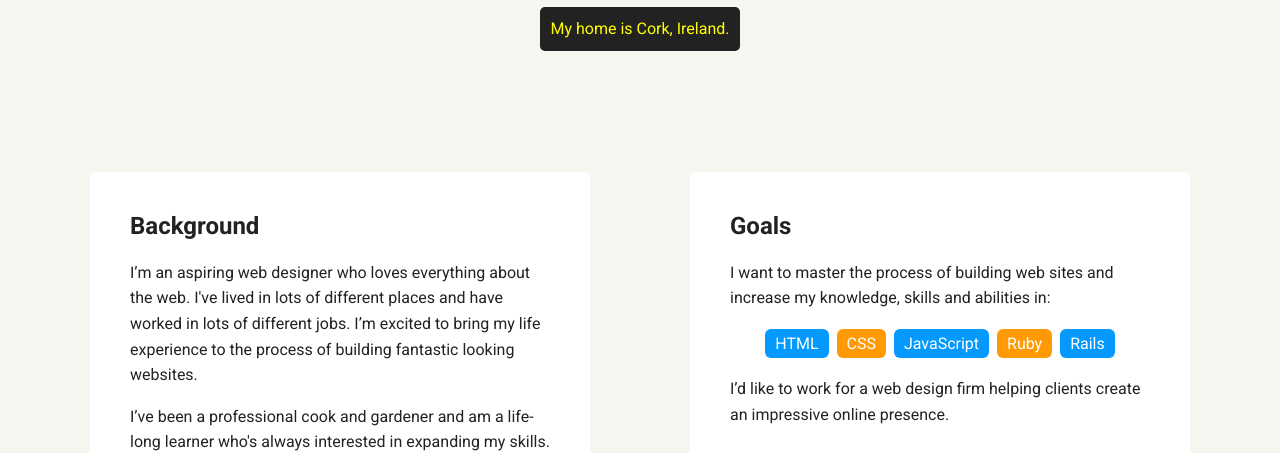
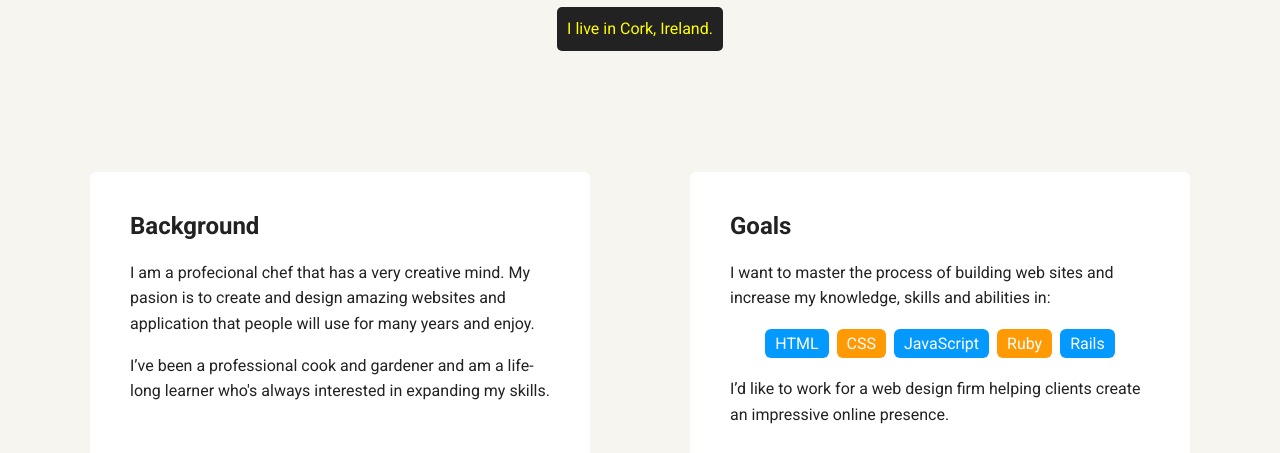
Before and after one commit to peterhicks1988/portfolio_update_v1, a plain HTML site: page portfolio_update_v1/index.html in a window 1280 px wide. Shown: the part 348-801 px from the top of the page. Drawn offline with Linux system fonts and the light colour scheme; a web font is replaced by a local one.

Commit message:
Update index.html

```diff
--- a/portfolio_update_v1/index.html
+++ b/portfolio_update_v1/index.html
@@ -19,13 +19,13 @@
     <header>
       <img src="images/rose.jpg" alt="An amazing picture of a rose." class="profile-image">
       <h1 class="tag name">Hello, I’m Peter.</h1>
-      <p class="tag location">My home is Cork, Ireland.</p>
+      <p class="tag location">I live in Cork, Ireland.</p>
     </header>
 
     <main class="flex">
       <div class="card">
         <h2 id="experience">Background</h2>
-        <p>I’m an aspiring web designer who loves everything about the web. I've lived in lots of different places and have worked in lots of different jobs. I’m excited to bring my life experience to the process of building fantastic looking websites.</p>
+        <p>I am a profecional chef that has a very creative mind. My pasion is to create and design amazing websites and application that people will use for many years and enjoy.</p>
         <p>I’ve been a professional cook and gardener and am a life-long learner who's always interested in expanding my skills.</p>
       </div>
 
```
